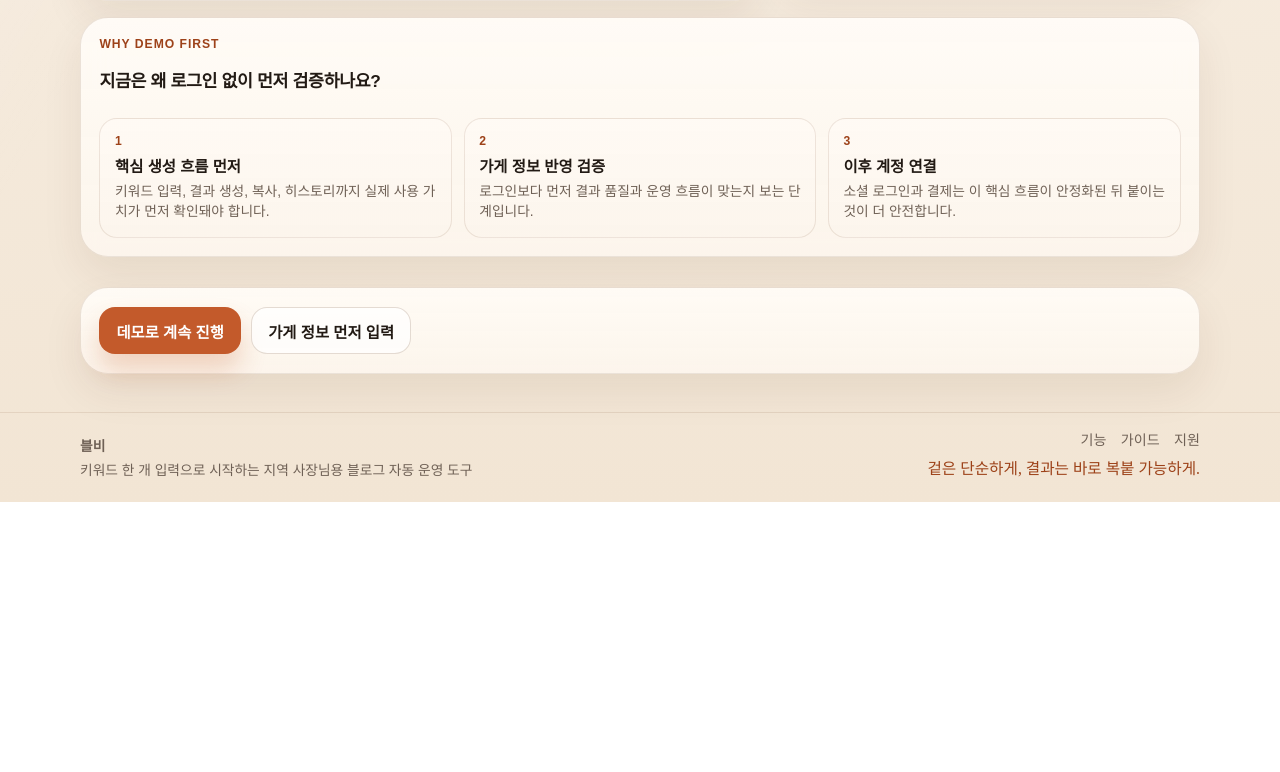
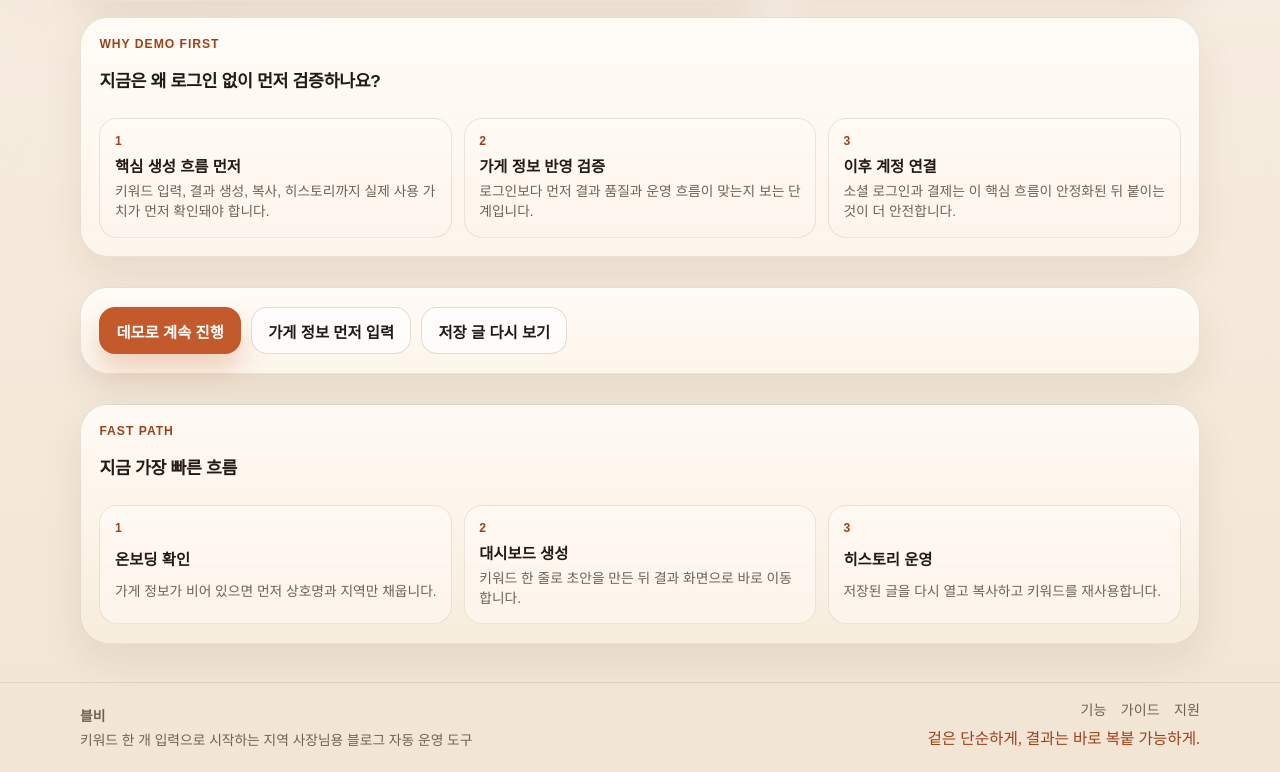
Before and after one commit to withark/BLBI, a Next.js app: page /auth in a window 1280 px wide. Shown: the part 511-1283 px from the top of the page. Before the commit the page ends 1013 px from the top, so only its background shows below. Built offline with nearby package versions, Linux system fonts and the light colour scheme.

Commit message:
Connect auth and billing placeholders to product flow

```diff
--- a/app/auth/page.tsx
+++ b/app/auth/page.tsx
@@ -66,6 +66,31 @@ export default function AuthPage(): React.ReactNode {
           <Link className="btn btn-secondary" href="/onboarding">
             가게 정보 먼저 입력
           </Link>
+          <Link className="btn btn-secondary" href="/history">
+            저장 글 다시 보기
+          </Link>
+        </div>
+      </section>
+
+      <section className="card section-stack tone-surface">
+        <span className="eyebrow">Fast Path</span>
+        <h2 className="section-title">지금 가장 빠른 흐름</h2>
+        <div className="step-grid">
+          <div className="step-card">
+            <div className="step-kicker">1</div>
+            <div className="step-title">온보딩 확인</div>
+            <div className="step-body">가게 정보가 비어 있으면 먼저 상호명과 지역만 채웁니다.</div>
+          </div>
+          <div className="step-card">
+            <div className="step-kicker">2</div>
+            <div className="step-title">대시보드 생성</div>
+            <div className="step-body">키워드 한 줄로 초안을 만든 뒤 결과 화면으로 바로 이동합니다.</div>
+          </div>
+          <div className="step-card">
+            <div className="step-kicker">3</div>
+            <div className="step-title">히스토리 운영</div>
+            <div className="step-body">저장된 글을 다시 열고 복사하고 키워드를 재사용합니다.</div>
+          </div>
         </div>
       </section>
     </div>
```
Also changed, not shown: app/auth/login/page.tsx (+24 -3 lines), app/auth/register/page.tsx (+24 -3 lines), app/billing/page.tsx (+16 -0 lines).
